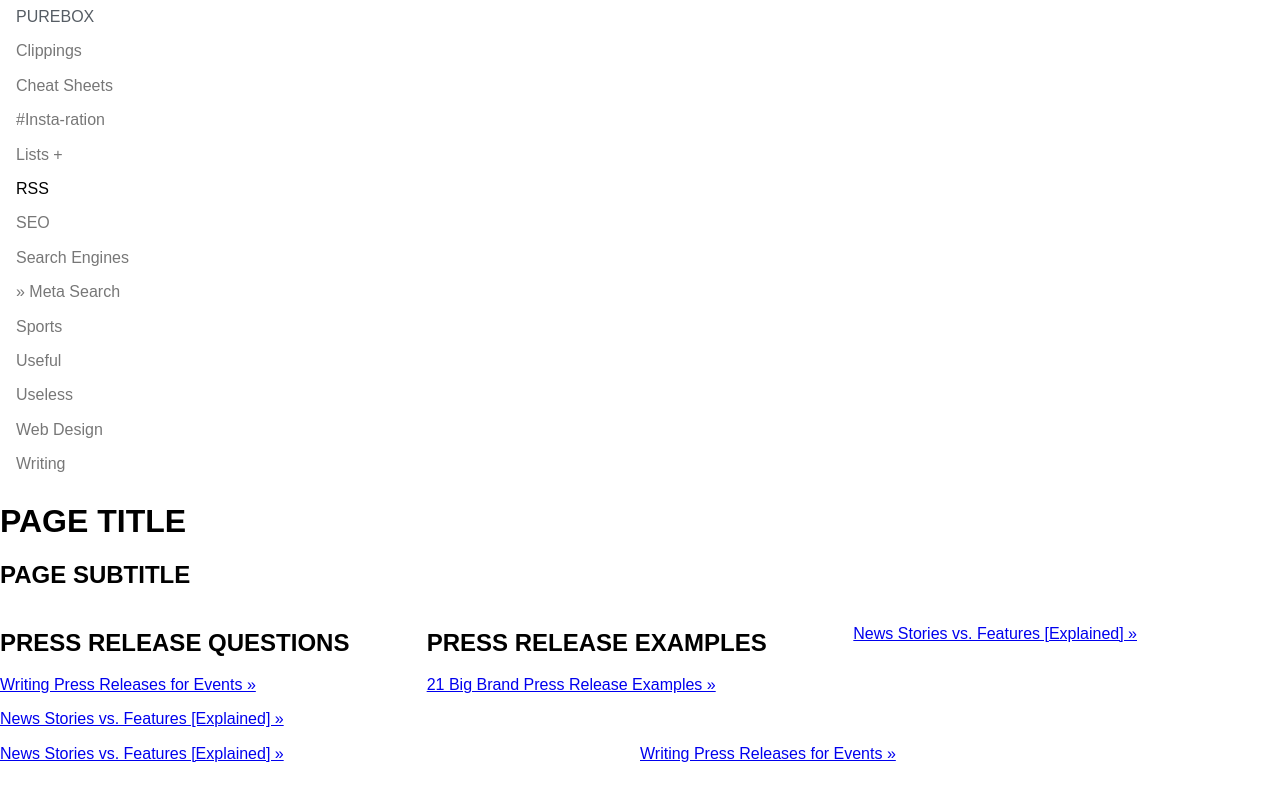
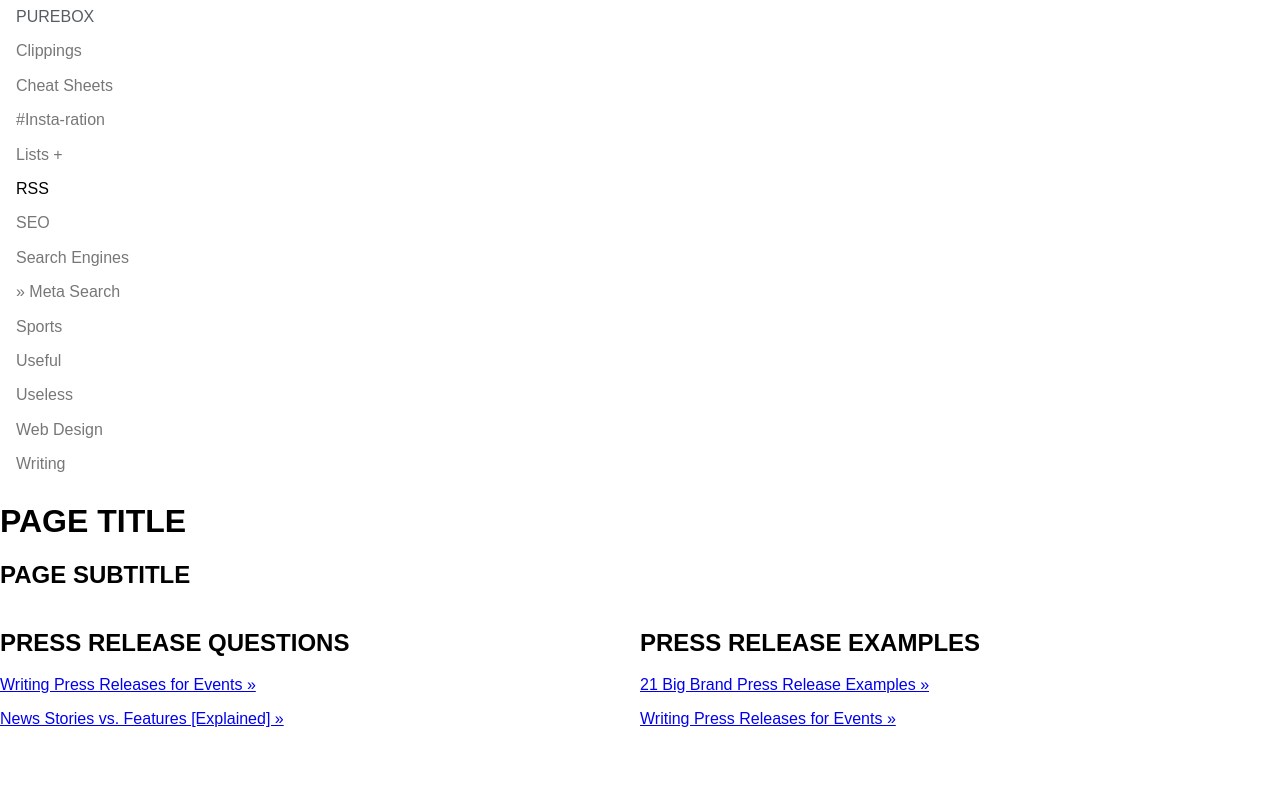
Before and after one commit to baksterism/purebox, a plain HTML site: page rowdy.html in a window 1280 px wide. Drawn offline with nearby package versions, Linux system fonts and the light colour scheme.

Commit message:
Update rowdy.html

```diff
--- a/rowdy.html
+++ b/rowdy.html
@@ -73,7 +73,7 @@
 
 
     <div class="pure-g">
-    <div class="pure-u-1 pure-u-lg-1-3">
+    <div class="pure-u-1 pure-u-md-1 pure-u-lg-1-2">
       <h2 class="content-subhead">PRESS RELEASE<strong> QUESTIONS</strong></h2>
 
             <p><a href="https://class-pr.com/blog/press-release-for-an-event/" alt="How to write press release for event" title="class-pr.com - Event Press Release" target="_blank">Writing Press Releases for Events »</a></p>
@@ -81,23 +81,14 @@
             <p><a href="https://class-pr.com/blog/news-stories-vs-features/" alt="Difference between news and feature stories" title="class-pr.com - News vs. Features" target="_blank">News Stories vs. Features [Explained] »</a></p></div>
 
 
-    <div class="pure-u-1 pure-u-lg-1-3">
+    <div class="pure-u-1 pure-u-md-1 pure-u-lg-1-2">
       <h2 class="content-subhead">PRESS RELEASE<strong> EXAMPLES</strong></h2>
 
-            <p><a href="https://coschedule.com/blog/how-to-write-press-releases-examples-templates/" alt="21 Press Release Examples" title="21 Press Release Examples" target="_blank">21 Big Brand Press Release Examples »</a></p></div>
-
-    <div class="pure-u-1 pure-u-lg-1-3">
-      <p><a href="https://class-pr.com/blog/news-stories-vs-features/" alt="Difference between news and feature stories" title="class-pr.com - News vs. Features" target="_blank">News Stories vs. Features [Explained] »</a></p></div>
+            <p><a href="https://coschedule.com/blog/how-to-write-press-releases-examples-templates/" alt="21 Press Release Examples" title="21 Press Release Examples" target="_blank">21 Big Brand Press Release Examples »</a></p>
+            <p><a href="https://class-pr.com/blog/press-release-for-an-event/" alt="How to write press release for event" title="class-pr.com - Event Press Release" target="_blank">Writing Press Releases for Events »</a></p></div>
 
   </div>
 
-  <div class="pure-g">
-    <div class="pure-u-1 pure-u-md-1 pure-u-lg-1-2">
-      <a href="https://class-pr.com/blog/news-stories-vs-features/" alt="Difference between news and feature stories" title="class-pr.com - News vs. Features" target="_blank">News Stories vs. Features [Explained] »</a></div>
-
-    <div class="pure-u-1 pure-u-md-1 pure-u-lg-1-2">
-      <a href="https://class-pr.com/blog/press-release-for-an-event/" alt="How to write press release for event" title="class-pr.com - Event Press Release" target="_blank">Writing Press Releases for Events »</a></div>
-</div>
 </div>
 </div>
 </div>
```
